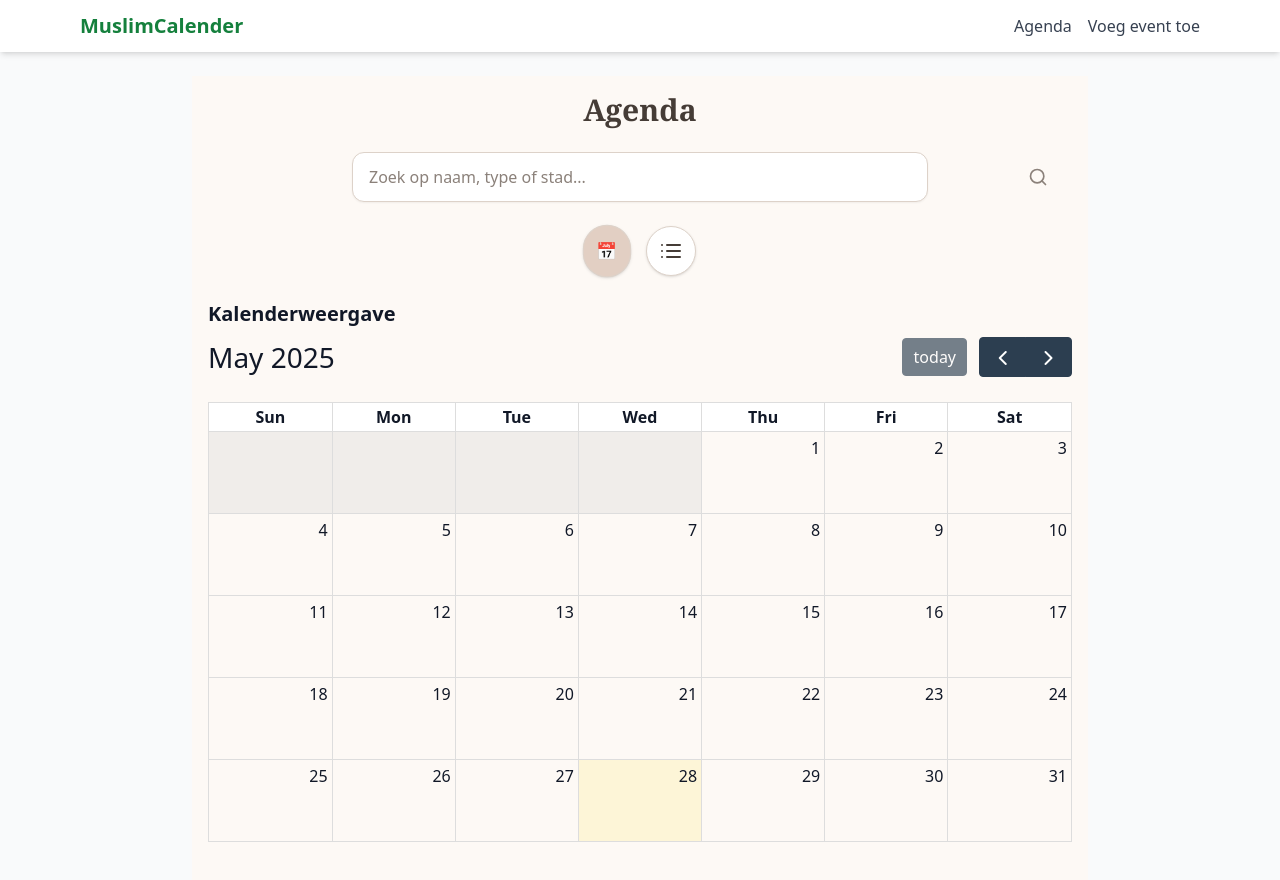
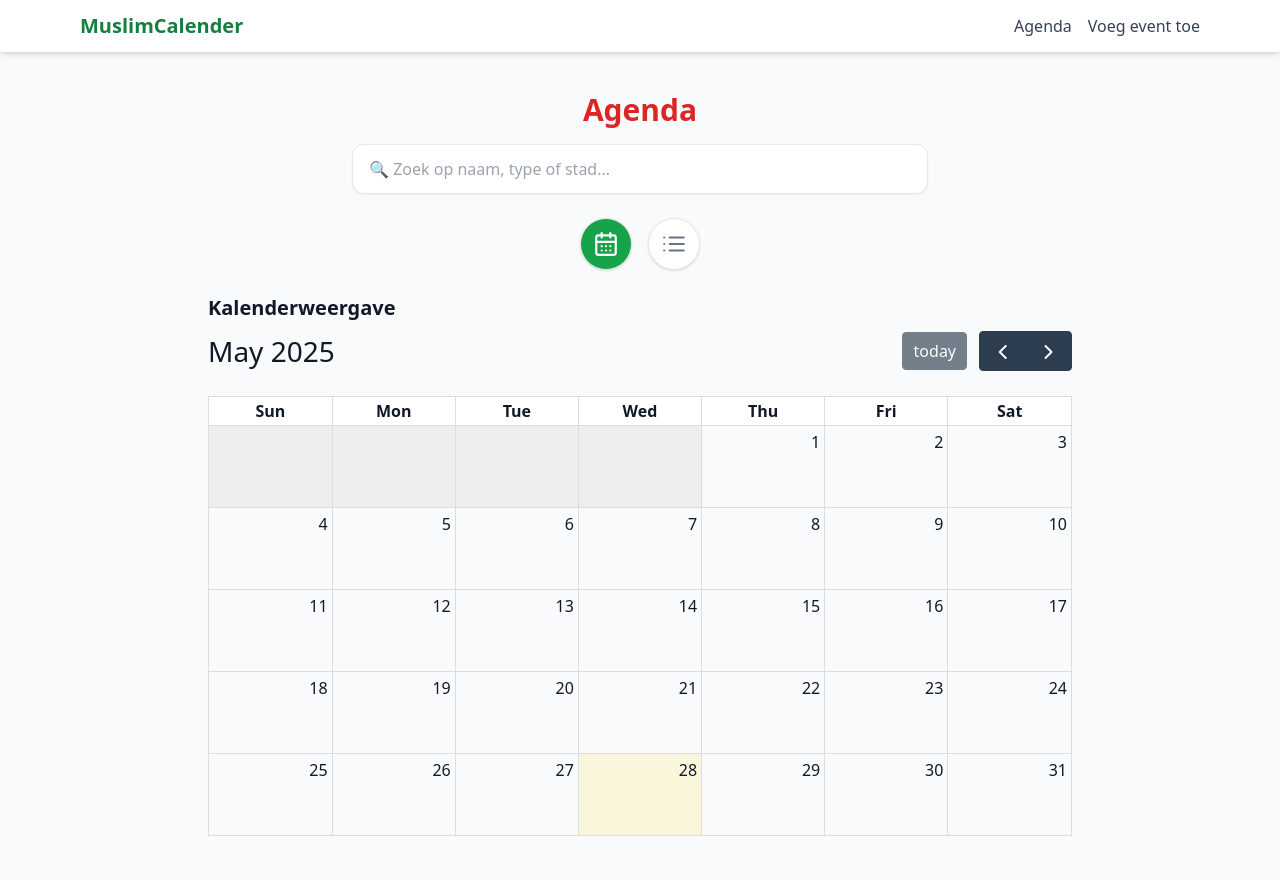
Before and after one commit to IvanaSaraber/MuslimCalender, a Next.js app: page /agenda in a window 1280 px wide. Shown: the top 880 px of the page. Built offline with nearby package versions, Linux system fonts and the light colour scheme.

Commit message:
Update page.tsx

```diff
--- a/app/agenda/page.tsx
+++ b/app/agenda/page.tsx
@@ -1,11 +1,11 @@
-// app/agenda/page.tsx — vernieuwde styling met nude-tinten en neutrale zoekicoon
+// app/agenda/page.tsx — met icon toggle, zoekfunctie en dynamische weergave
 "use client";
 
 import { useState } from "react";
 import { CalendarView } from "../../components/CalendarView";
 import { ListView } from "../../components/ListView";
 import allEvents from "../../data/events.json";
-import { List as ListIcon, Search } from "lucide-react";
+import { CalendarDays, List as ListIcon } from "lucide-react";
 
 export default function AgendaPage() {
   const [query, setQuery] = useState("");
@@ -21,40 +21,41 @@ export default function AgendaPage() {
   });
 
   return (
-    <main className="p-4 max-w-4xl mx-auto bg-[#fdf9f5] min-h-screen">
-      <h1 className="text-3xl font-bold mb-6 text-[#453c36] text-center font-serif">
-        Agenda
-      </h1>
+    <main className="p-4 max-w-4xl mx-auto">
+      <h1 className="text-3xl font-bold mb-4 text-red-600 text-center">Agenda</h1>
 
       {/* Zoekbalk */}
-      <div className="flex justify-center mb-6 relative">
+      <div className="flex justify-center mb-6">
         <input
           type="text"
-          placeholder="Zoek op naam, type of stad..."
+          placeholder="🔍 Zoek op naam, type of stad..."
           value={query}
           onChange={(e) => setQuery(e.target.value)}
-          className="w-full md:w-2/3 px-4 py-3 border border-[#ddd2c9] rounded-xl shadow-sm focus:outline-none focus:ring-2 focus:ring-[#e2cfc3] bg-white text-[#453c36] placeholder-[#8b817a]"
+          className="w-full md:w-2/3 px-4 py-3 border rounded-xl shadow-sm focus:outline-none focus:ring-2 focus:ring-primary"
         />
-        <Search size={20} className="absolute right-6 top-1/2 transform -translate-y-1/2 text-[#8b817a]" />
       </div>
 
       {/* Icon toggle */}
       <div className="flex justify-center gap-4 mb-6">
         <button
           onClick={() => setView("calendar")}
-          className={`p-3 rounded-full border border-[#ddd2c9] shadow transition duration-200 ${
-            view === "calendar" ? "bg-[#e2cfc3] text-white scale-105" : "text-[#453c36] bg-white"
+          className={`p-3 rounded-full border shadow transition ${
+            view === "calendar"
+              ? "bg-green-600 text-white"
+              : "text-gray-500 bg-white"
           }`}
         >
-          📅
+          <CalendarDays size={26} />
         </button>
         <button
           onClick={() => setView("list")}
-          className={`p-3 rounded-full border border-[#ddd2c9] shadow transition duration-200 ${
-            view === "list" ? "bg-[#e2cfc3] text-white scale-105" : "text-[#453c36] bg-white"
+          className={`p-3 rounded-full border shadow transition ${
+            view === "list"
+              ? "bg-primary text-white scale-110"
+              : "text-gray-500 bg-white"
           }`}
         >
-          <ListIcon size={24} />
+          <ListIcon size={26} />
         </button>
       </div>
 
```
